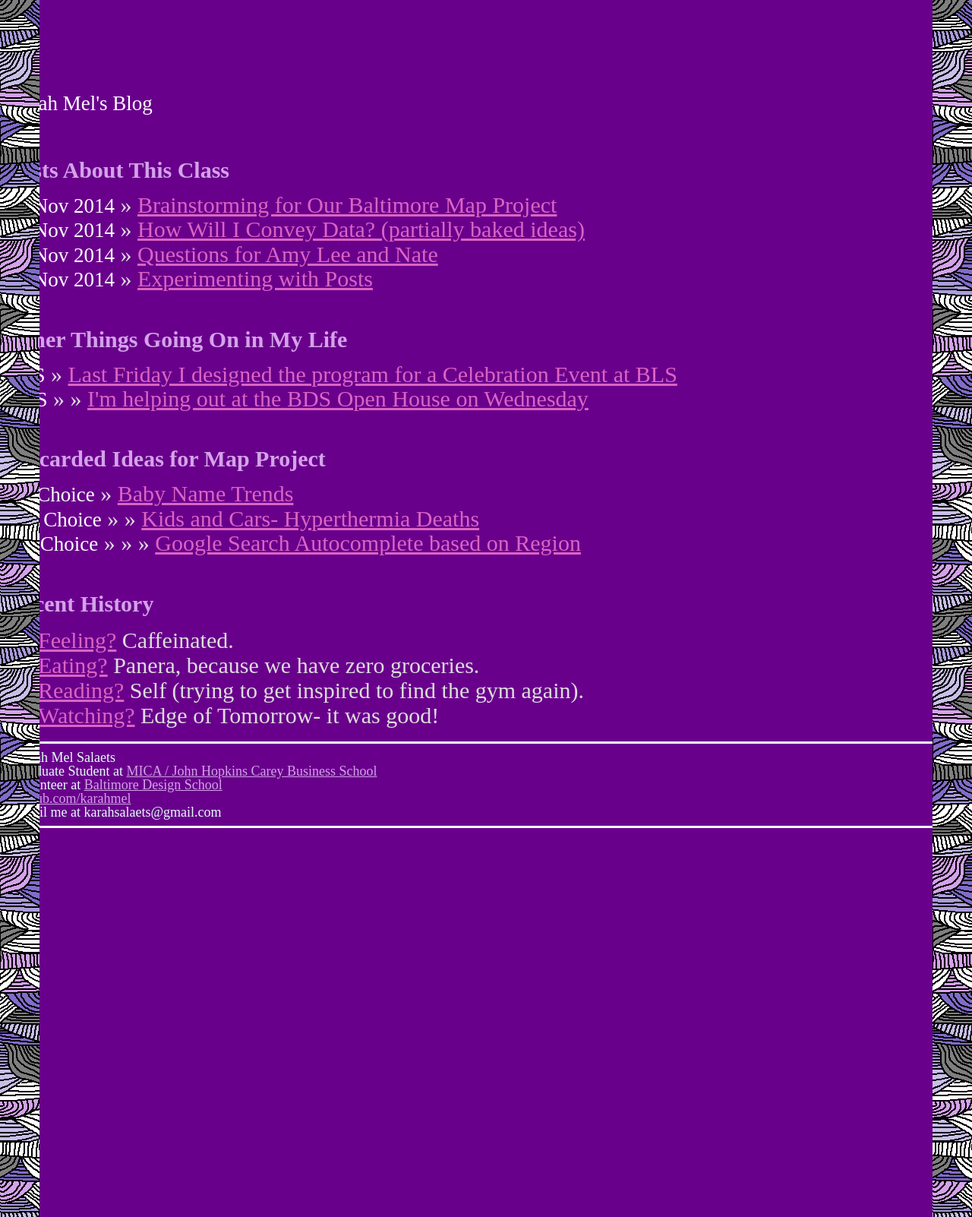
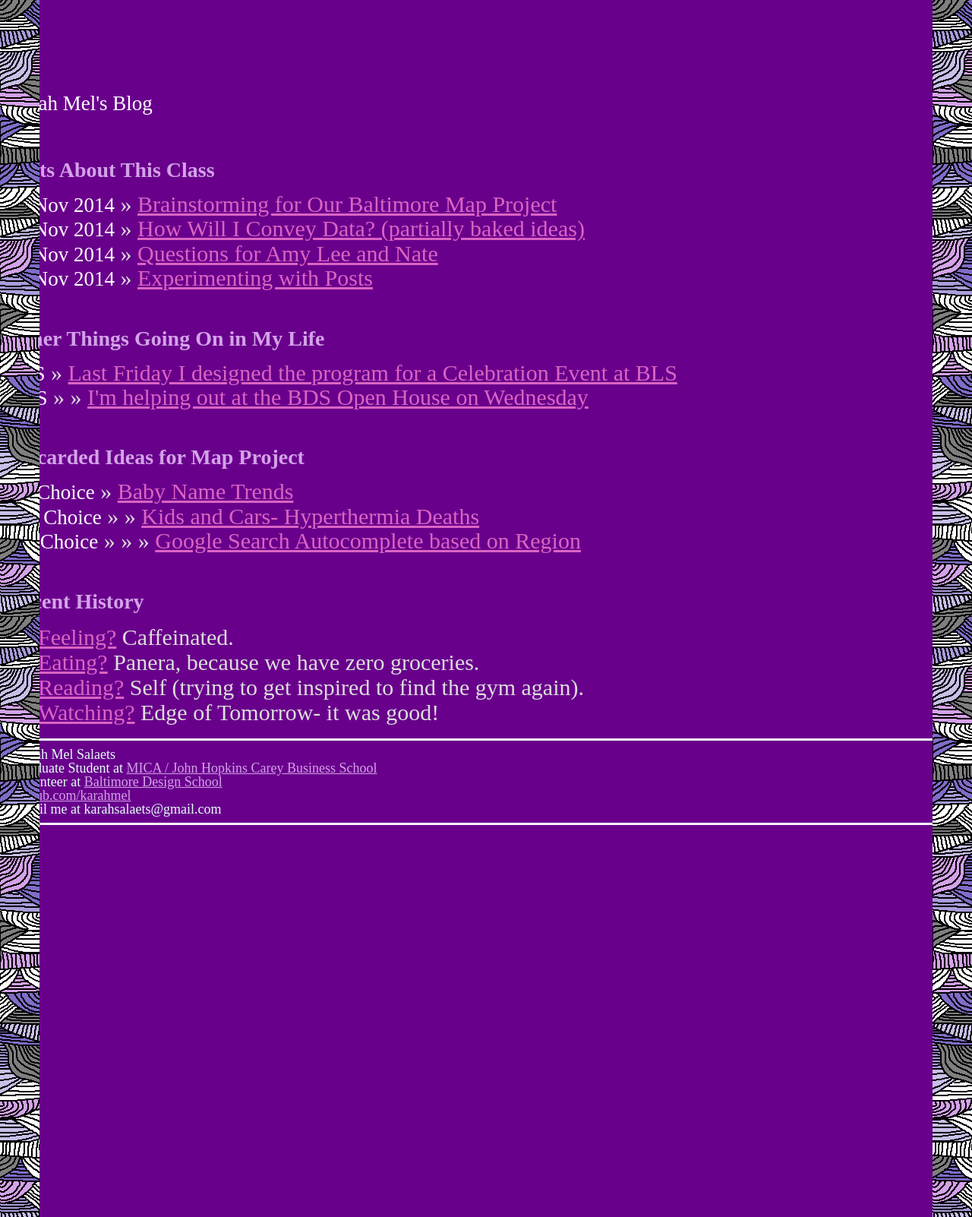
Before and after one commit to Karahmel/Blog, a Jekyll site: the page built from index.html, in a window 1280 px wide. Shown: the whole page at 76% size. Built offline with Jekyll 4.4.1, drawn with Linux system fonts in a browser that asks for light colours; Markdown is read by kramdown in place of the engine named in the settings.

Commit message:
Update screen.css

```diff
--- a/css/screen.css
+++ b/css/screen.css
@@ -26,7 +26,7 @@ body {
 }
 
 h1, h2, h3, h4, h5, h6 {
-  font-size: 100%;
+  font-size: 28px;
   color: #d4a2e9;
 }
 
```
